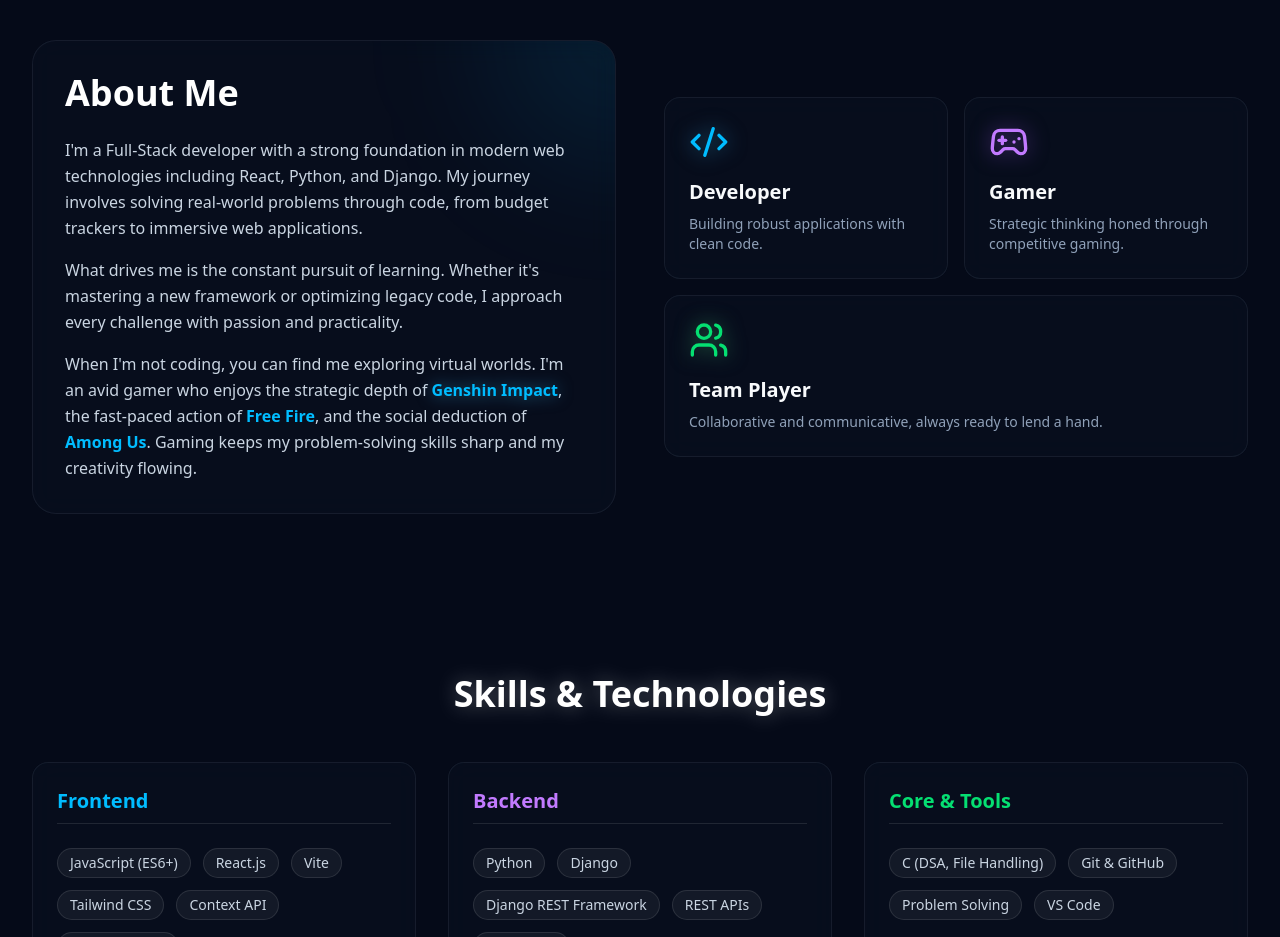
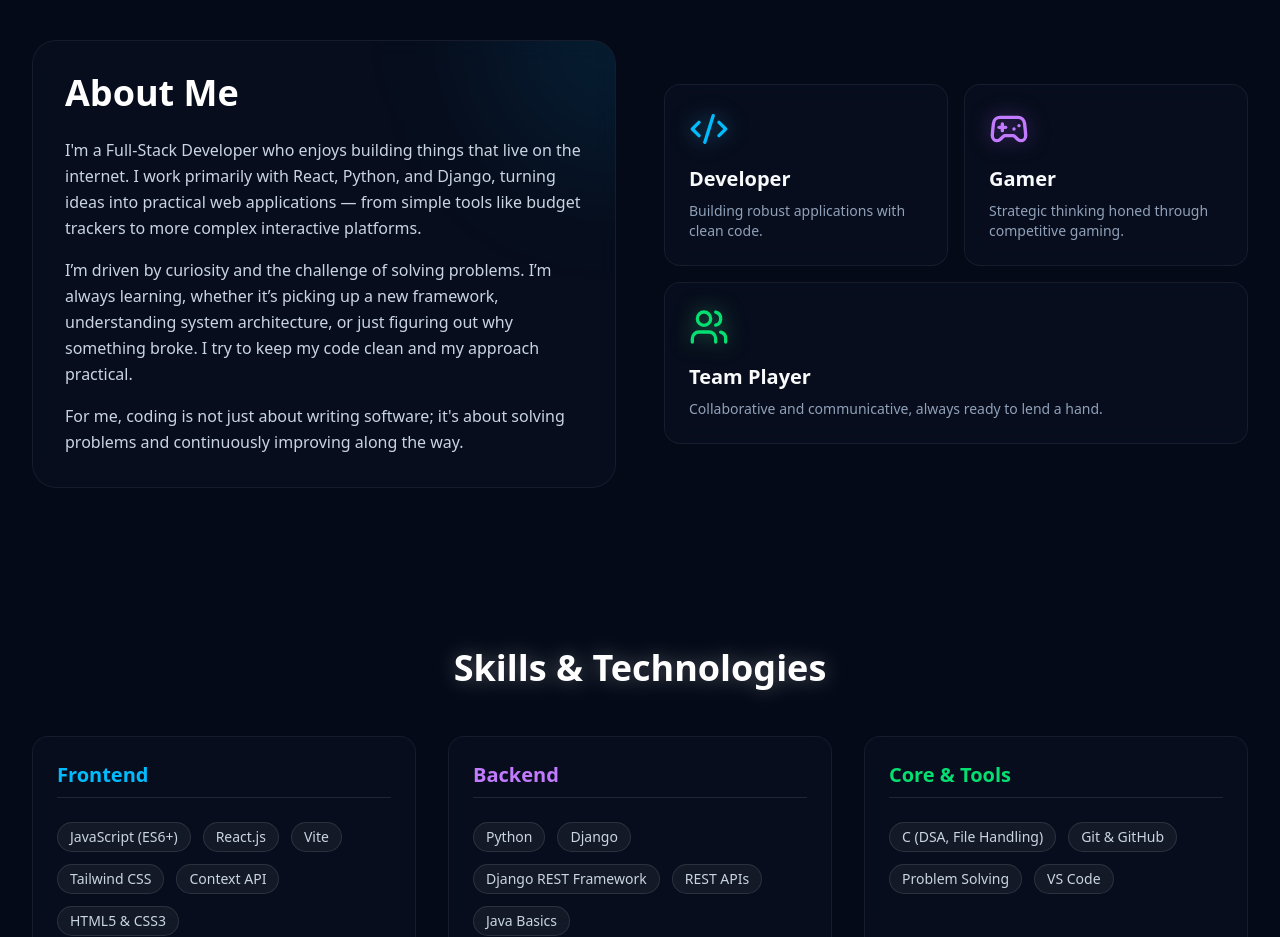
Before and after one commit to Nirdesh-khanal/my-portfolio, a React (Vite) app: page / in a window 1280 px wide. Shown: the part 840-1777 px from the top of the page. Built offline with nearby package versions, Linux system fonts and the light colour scheme.

Commit message:
fixes: new amount us content

```diff
--- a/src/components/About.jsx
+++ b/src/components/About.jsx
@@ -19,18 +19,12 @@ const About = () => {
             <h2 className="text-3xl md:text-4xl font-bold mb-6 text-white relative z-10">About Me</h2>
             <div className="space-y-4 text-slate-300 leading-relaxed relative z-10">
               <p>
-                I'm a Full-Stack developer with a strong foundation in modern web technologies including React, Python, and Django.
-                My journey involves solving real-world problems through code, from budget trackers to immersive web applications.
+                I'm a Full-Stack Developer who enjoys building things that live on the internet. I work primarily with React, Python, and Django, turning ideas into practical web applications — from simple tools like budget trackers to more complex interactive platforms.              </p>
+              <p>
+                I’m driven by curiosity and the challenge of solving problems. I’m always learning, whether it’s picking up a new framework, understanding system architecture, or just figuring out why something broke. I try to keep my code clean and my approach practical.
               </p>
-              <p>
-                What drives me is the constant pursuit of learning. Whether it's mastering a new framework or optimizing legacy code,
-                I approach every challenge with passion and practicality.
-              </p>
-              <p>
-                When I'm not coding, you can find me exploring virtual worlds. I'm an avid gamer who enjoys the strategic depth of
-                <span className="text-sky-400 font-semibold drop-shadow-[0_0_8px_rgba(56,189,248,0.5)]"> Genshin Impact</span>, the fast-paced action of <span className="text-sky-400 font-semibold">Free Fire</span>,
-                and the social deduction of <span className="text-sky-400 font-semibold">Among Us</span>. Gaming keeps my problem-solving skills sharp and my creativity flowing.
-              </p>
+              <p>For me, coding is not just about writing software; it's about solving problems and continuously improving along the way.
+               </p>
             </div>
           </div>
 
```
